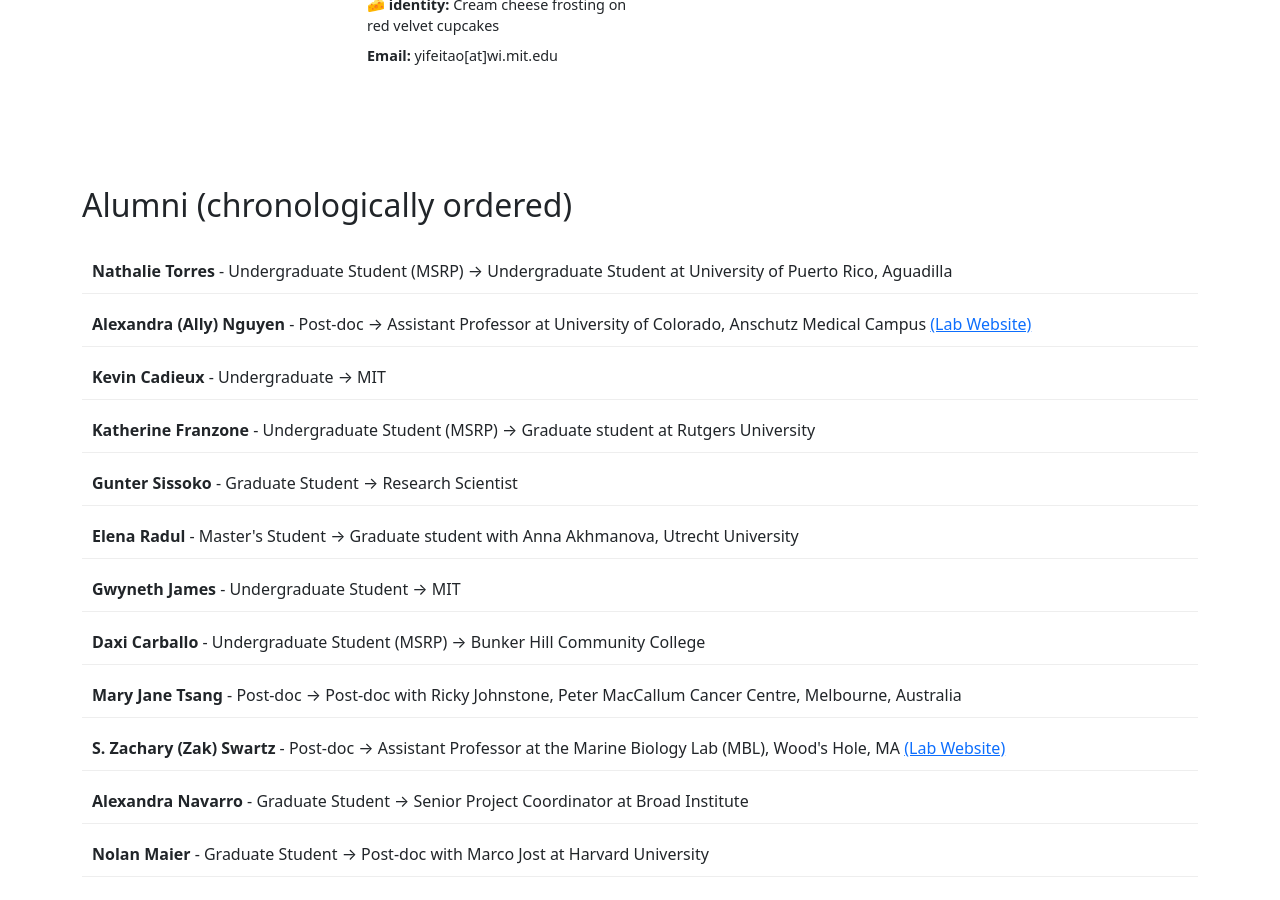
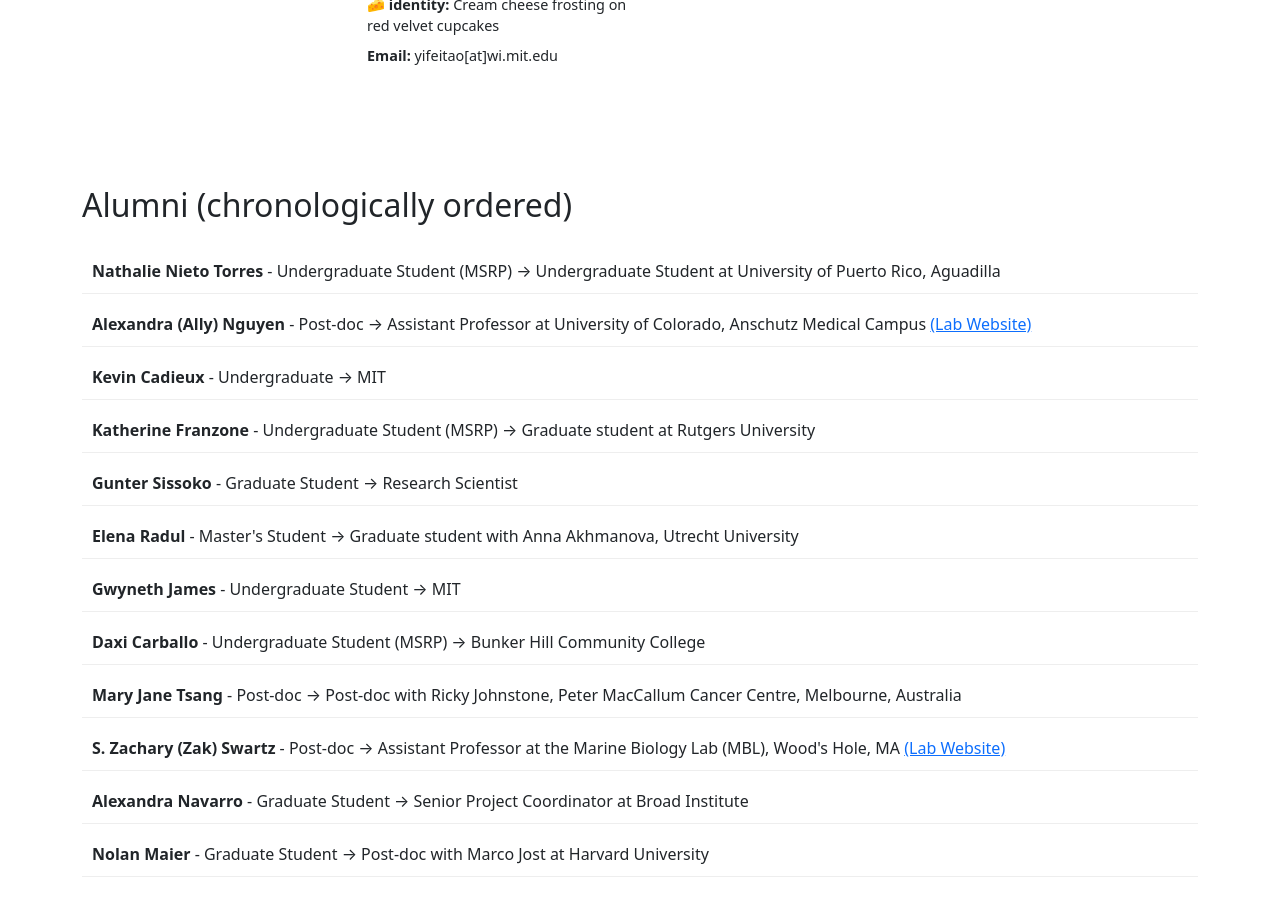
Before and after one commit to cheeseman-lab/cheeseman-lab.github.io, a Jekyll site: the page built from _pages/team.html, in a window 1280 px wide and 900 px high, scrolled down 4360 px. Built offline with Jekyll 4.4.1, drawn with Linux system fonts in a browser that asks for light colours.

Commit message:
fix natalie name

```diff
--- a/_data/team.yml
+++ b/_data/team.yml
@@ -301,7 +301,7 @@
   now: Research Scientist
   departure_year: 2023
 
-- name: Nathalie Torres
+- name: Nathalie Nieto Torres
   pos: Undergraduate Student (MSRP)
   id: nathalie_torres
   alum: true
```
